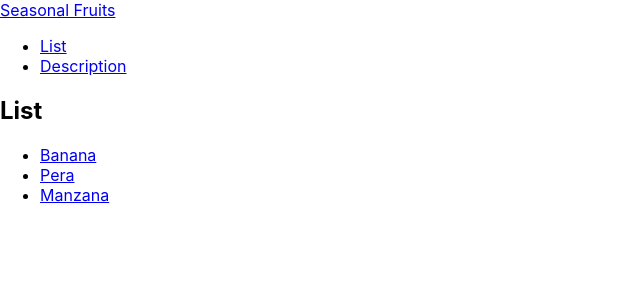
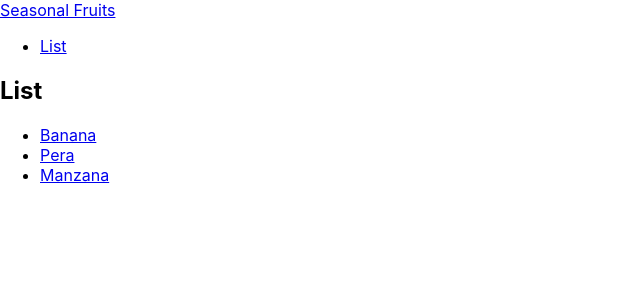
Before and after one commit to Juliiis/seasonal-fruits, a React (Create React App) app: page / in a window 1280 px wide. Shown: the top 300 px of the page, without its empty margins (0-640 px from the left). Built offline with nearby package versions, Linux system fonts and the light colour scheme.

Commit message:
deleted <li> Description

```diff
--- a/src/App.js
+++ b/src/App.js
@@ -14,9 +14,6 @@ function App() {
           <li>
             <Link to="/list">List</Link>
           </li>
-          <li>
-            <Link to="/description">Description</Link>
-          </li>
         </ul>
       </div>
       <Switch>
```
